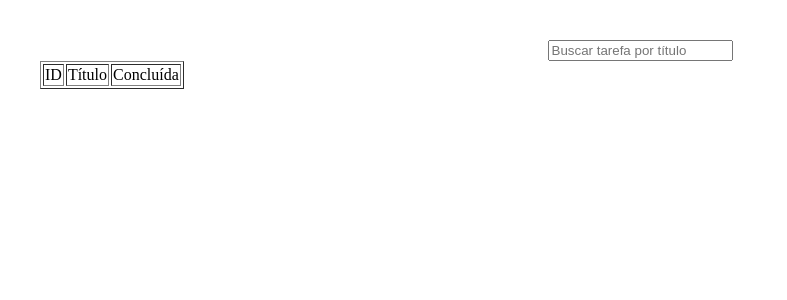
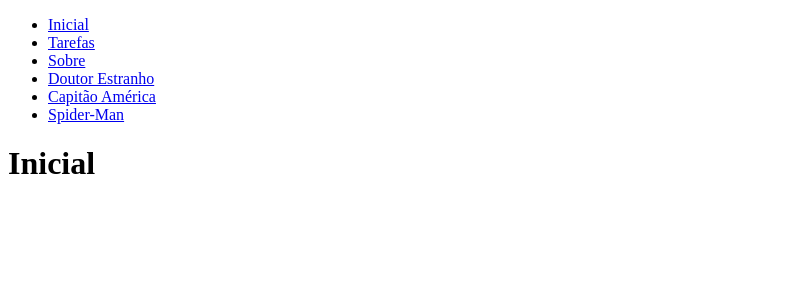
Before and after one commit to Ozielmarcos/React_bootcamp, a React (Vite) app in the folder primeiro-projeto-web/projeto-vite/: page / in a window 1280 px wide. Shown: the top 300 px of the page, without its empty margins (0-787 px from the left). Built offline with nearby package versions, Linux system fonts and the light colour scheme; no server answers.

Commit message:
Aprendendo a implementar rotas

```diff
--- a/primeiro-projeto-web/projeto-vite/package.json
+++ b/primeiro-projeto-web/projeto-vite/package.json
@@ -13,7 +13,8 @@
     "antd": "^5.6.4",
     "axios": "^1.4.0",
     "react": "^18.2.0",
-    "react-dom": "^18.2.0"
+    "react-dom": "^18.2.0",
+    "react-router-dom": "^6.14.1"
   },
   "devDependencies": {
     "@types/react": "^18.0.37",
--- a/primeiro-projeto-web/projeto-vite/src/App.css
+++ /dev/null
@@ -1,45 +0,0 @@
-#root {
-  max-width: 1280px;
-  margin: 0 auto;
-  padding: 2rem;
-  text-align: center;
-}
-
-.logo {
-  height: 6em;
-  padding: 1.5em;
-  will-change: filter;
-  transition: filter 10ms;
-}
-.logo:hover {
-  filter: drop-shadow(0 0 2em #646cffaa);
-}
-.logo.react:hover {
-  filter: drop-shadow(0 0 2em #61dafbaa);
-}
-
-@keyframes logo-spin {
-  0% {
-    transform: rotate(0deg);
-  }
-  50% {
-    transform: rotate(180deg);
-  }
-  100% {
-    transform: rotateY(0deg);
-  }
-}
-
-@media (prefers-reduced-motion: no-preference) {
-  a:nth-of-type(2) .logo {
-    animation: logo-spin infinite 20s linear;
-  }
-}
-
-.card {
-  padding: 2em;
-}
-
-.read-the-docs {
-  color: #888;
-}
--- a/primeiro-projeto-web/projeto-vite/src/App.jsx
+++ b/primeiro-projeto-web/projeto-vite/src/App.jsx
@@ -1,15 +1,30 @@
-import './App.css'
-// import Exemplos from './Exemplos'
+
 import Tarefas from './pages/Tarefas';
+import { HashRouter, Routes, Route, Link } from 'react-router-dom';
+import Inicial from './pages/Inicial';
+import Sobre from './pages/Sobre';
+import Heroi from './pages/Herois';
 
 
 function App() {
 
   return (
-    <>
-      {/* <Exemplos /> */}
-      <Tarefas />
-    </>
+    <HashRouter>
+      <ul>
+        <li><Link to='/'>Inicial</Link></li>
+        <li><Link to='/tarefas'>Tarefas</Link></li>
+        <li><Link to='/sobre'>Sobre</Link></li>
+        <li><Link to='/heroi/Doutor Estranho'>Doutor Estranho</Link></li>
+        <li><Link to='/heroi/Capitão América'>Capitão América</Link></li>
+        <li><Link to='/heroi/Homem Aranha'>Spider-Man</Link></li>
+      </ul>
+      <Routes>
+        <Route path='/' element={<Inicial />} />
+        <Route path='/tarefas' element={<Tarefas />} />
+        <Route path='/sobre' element={<Sobre />} />
+        <Route path='/heroi/:heroiId' element={<Heroi />} />
+      </Routes>
+    </HashRouter>
   )
 }
 
--- /dev/null
+++ b/primeiro-projeto-web/projeto-vite/src/pages/Herois.jsx
@@ -0,0 +1,14 @@
+import { useParams } from "react-router-dom";
+
+
+const Heroi = () => {
+    const params = useParams();
+    return (
+        <div>
+            <h1>Herói</h1>
+            <h2>Id:{params.heroiId}</h2>
+        </div>
+    )
+}
+
+export default Heroi;
--- /dev/null
+++ b/primeiro-projeto-web/projeto-vite/src/pages/Inicial.jsx
@@ -0,0 +1,9 @@
+const Inicial = () => {
+    return (
+        <div>
+            <h1>Inicial</h1>
+        </div>
+    )
+}
+
+export default Inicial;
--- /dev/null
+++ b/primeiro-projeto-web/projeto-vite/src/pages/Sobre.jsx
@@ -0,0 +1,9 @@
+const Sobre = () => {
+    return (
+        <div>
+            <h1>Sobre</h1>
+        </div>
+    )
+}
+
+export default Sobre;
```
Also changed, not shown: 1 other file (tests, documents, lock files or other folders).
